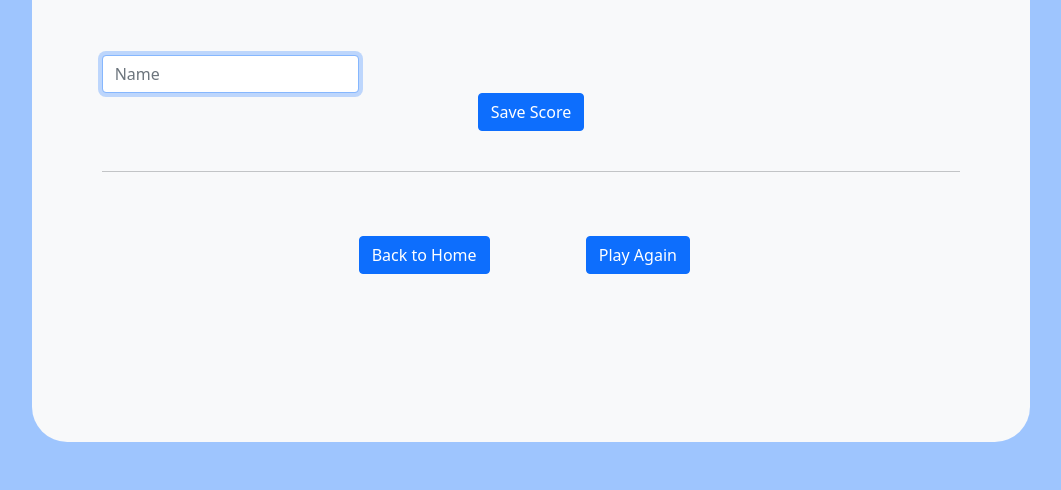
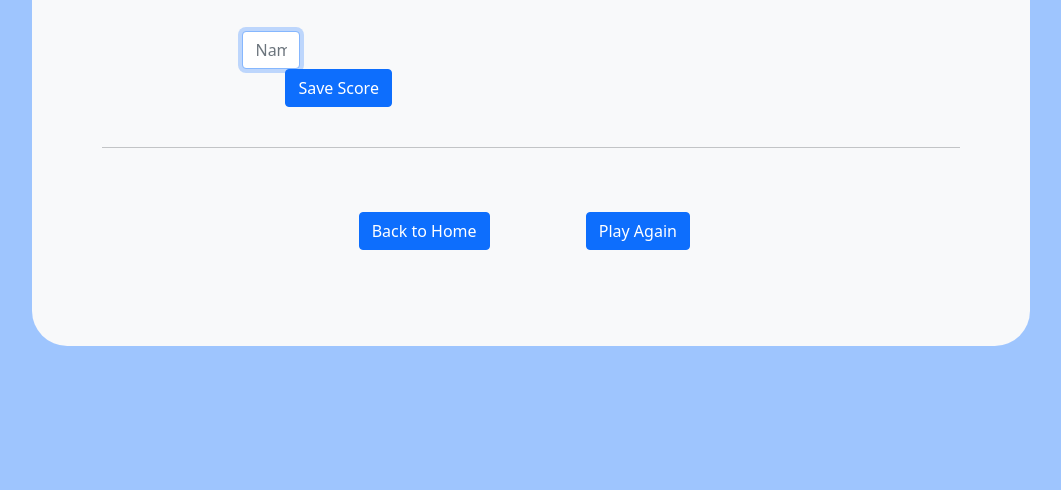
Before and after one commit to gregh13/CS50-Final-Project-Which-Would-Win, a Flask app: template templates/gameover.html in a window 1280 px wide. Shown: the part 299-789 px from the top of the page, without its empty margins (109-1170 px from the left). After the commit the page ends 645 px from the top, so only its background shows below. Run offline with Flask 2, Linux system fonts and the light colour scheme; the template is opened without the code that fills it, so the values that code supplies are empty.

Commit message:
improve front-end

```diff
--- a/templates/gameover.html
+++ b/templates/gameover.html
@@ -19,19 +19,26 @@
     <body class = "light-blue-color text-center">
         <br>
         <br>
+        <h1>Game Over :/</h1>
+        <br>
         <div class="text-center soft-white margin-gh rounded-gh">
             <div class="text-center" style="margin: 0 7%;">
                 <br>
                 <br>
-                <h1>Game Over :/</h1>
-                <br><br>
+
                 <h3>Final Score: {{ score }}</h3>
                 <br>
                 <br>
+               <div class="row justify-content-evenly" style="margin: 0 15%;">
                    <form action="/savescore" method="post">
+                        <div class="col-4">
                             <input class="form-control" style="width: 30%;" name="name" type="text" placeholder="Name" required autofocus>
+                        </div>
+                        <div class="col-4">
                             <input class="btn btn-primary" type="submit" value="Save Score">
+                        </div>
                    </form>
+               </div>
                 <br>
                 <hr>
                 <br><br>
@@ -45,9 +52,9 @@
                        </form>
                     </div>
                   </div>
-                <br><br><br>
+                <br><br>
             </div>
-            <br><br><br><br>
+            <br><br>
         </div>
     </body>
 </html>
```
Lines whose indentation alone changed are shown as unchanged.
